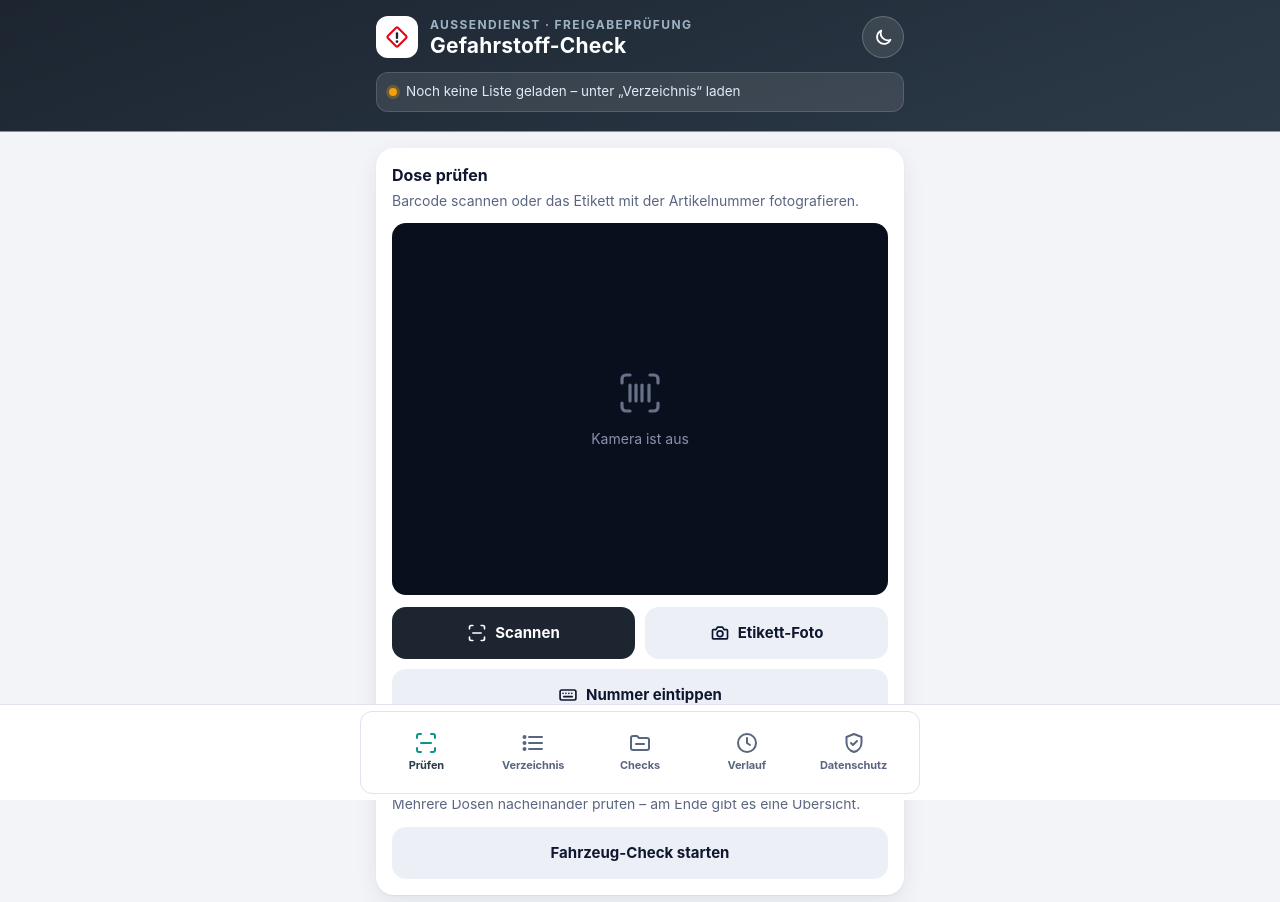
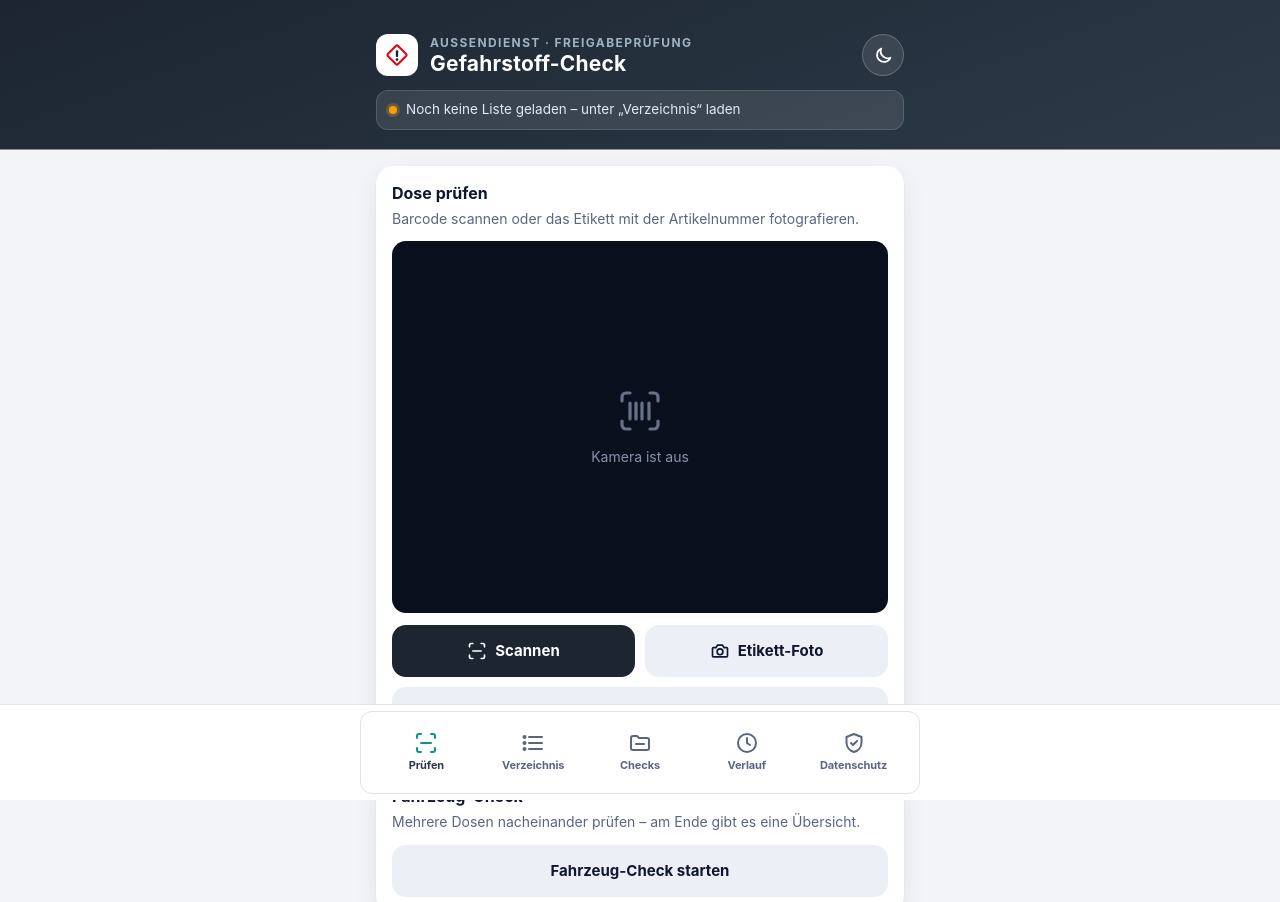
Before and after one commit to Matze134212/Matze134212.github.io, a plain HTML site: page index.html in a window 1280 px wide. Shown: the top 902 px of the page. Drawn offline with Linux system fonts and the light colour scheme.

Commit message:
Add files via upload

```diff
--- a/index.html
+++ b/index.html
@@ -41,7 +41,7 @@ button,input{font:inherit;color:inherit}
 .wrap{max-width:560px;margin:0 auto;padding-left:max(16px, env(safe-area-inset-left, 0px));padding-right:max(16px, env(safe-area-inset-right, 0px))}
 
 /* Header */
-header{background:linear-gradient(160deg,var(--brand) 0%,var(--brand-2) 100%);color:var(--brand-ink);padding:calc(16px + env(safe-area-inset-top)) 0 20px}
+header{background:linear-gradient(160deg,var(--brand) 0%,var(--brand-2) 100%);color:var(--brand-ink);padding:calc(34px + env(safe-area-inset-top)) 0 20px}
 .brandrow{display:flex;align-items:center;gap:12px}
 .mark{width:42px;height:42px;border-radius:12px;background:#fff;display:grid;place-items:center;flex:none}
 .mark svg{width:26px;height:26px}
```
